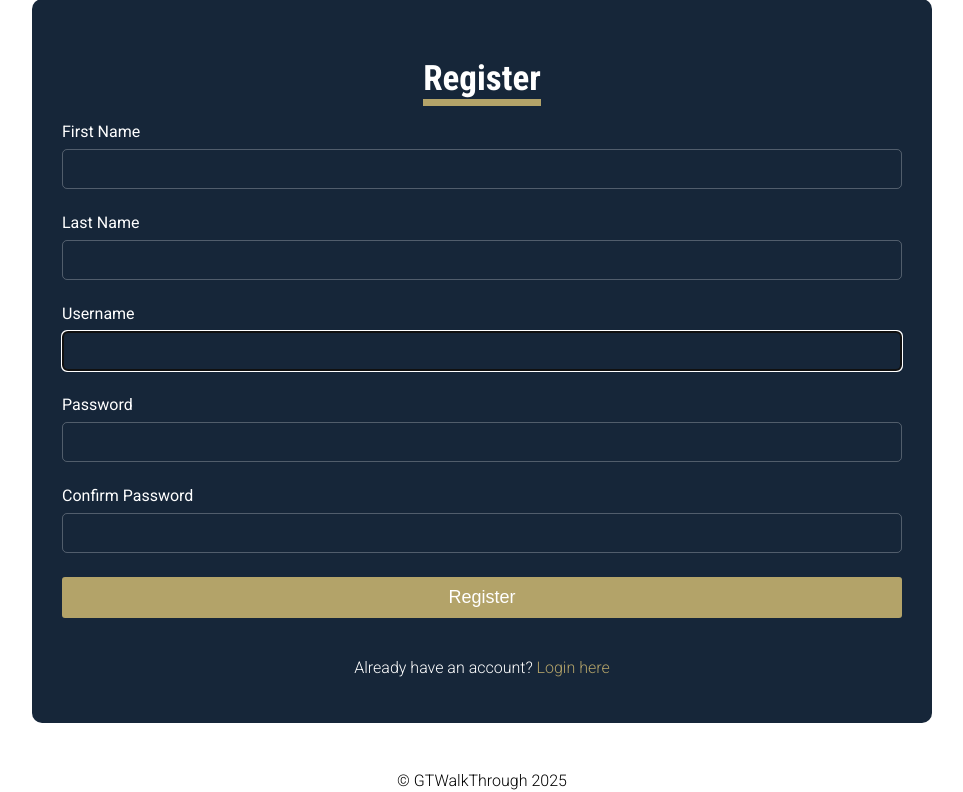
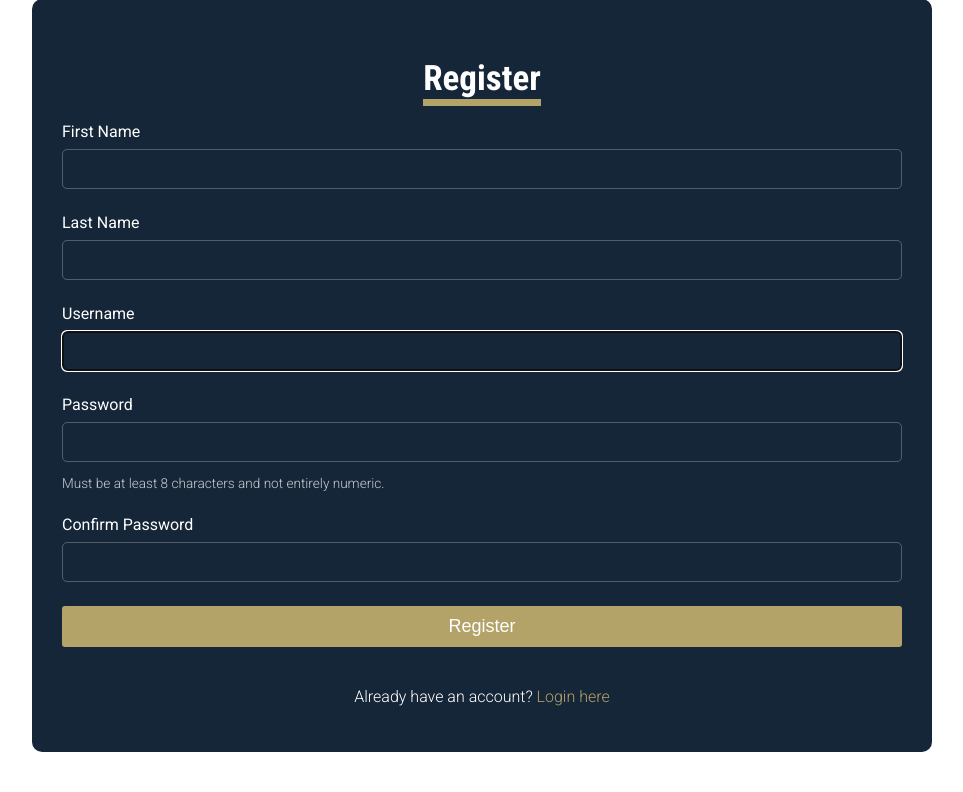
Before and after one commit to nakulshah04/GTWalkThrough, a Django app: page /register/ in a window 1280 px wide. Shown: the part 125-917 px from the top of the page, without its empty margins (158-1121 px from the left). Run offline with Django 5.2, Linux system fonts and the light colour scheme.

Commit message:
added password guidelines on user registration page

```diff
--- a/gtwt_app/templates/Auth/register.html
+++ b/gtwt_app/templates/Auth/register.html
@@ -104,6 +104,12 @@ WalkThrough{% endblock %} {% block content %}
     text-decoration: none;
     color: var(--clr-GT-gold);
   }
+
+  small {
+    font-size: 0.85rem;
+    color: rgba(255, 255, 255, 0.7);
+    margin-top: 5px;
+  }
 </style>
 
 <div class="container mt-5">
@@ -131,6 +137,9 @@ WalkThrough{% endblock %} {% block content %}
       <div class="mb-3 text-field-container text-start">
         <label class="form-label">Password</label>
         {{ form.password1 }}
+        <small style="color: #ccc"
+          >Must be at least 8 characters and not entirely numeric.</small
+        >
       </div>
 
       <div class="mb-3 text-field-container text-start">
```
